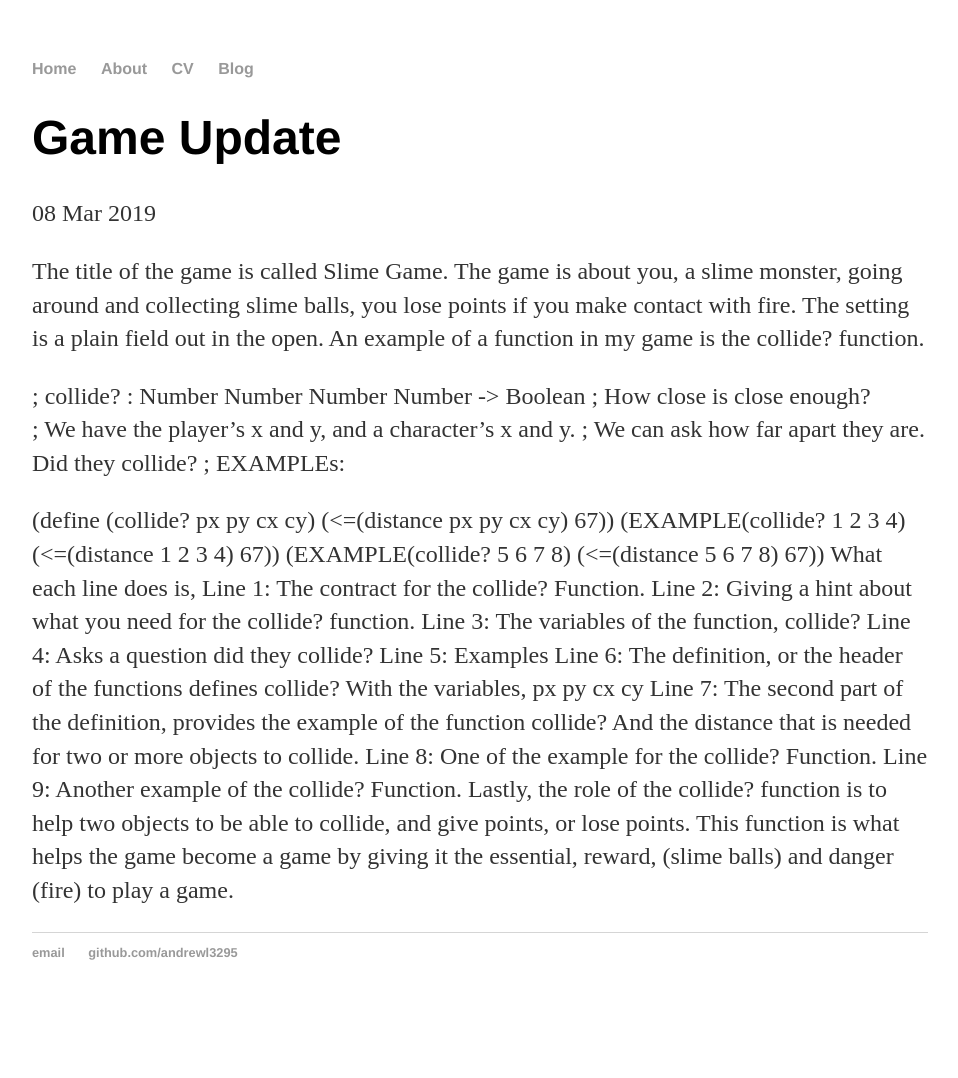
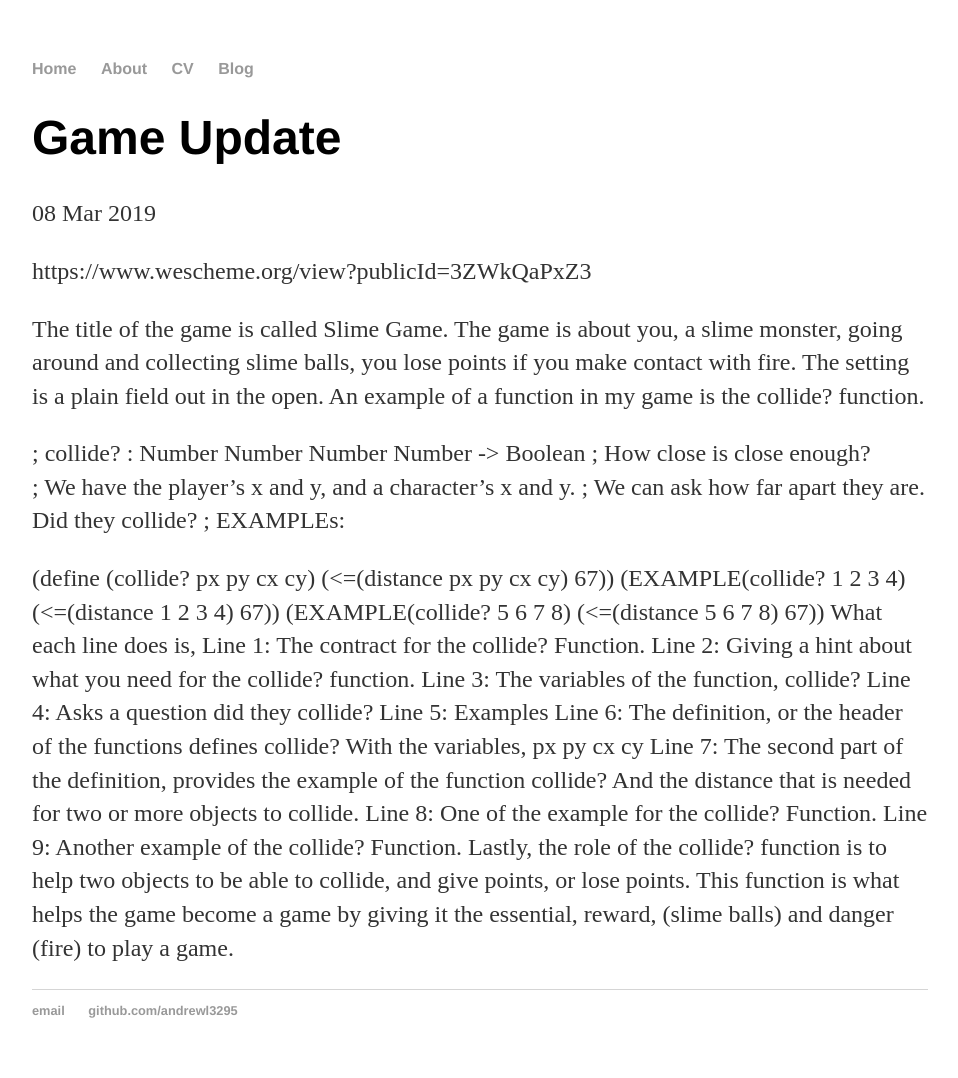
Before and after one commit to Andrewl3295/Andrewl3295.github.io, a Jekyll site: the page built from _posts/2019-3-08-Game-Update.md, in a window 1280 px wide. Shown: the whole page, without its empty margins (160-1118 px from the left). Built offline with Jekyll 4.4.1, drawn with Linux system fonts in a browser that asks for light colours; before the commit the page ends 1020 px from its top, so only the background shows below that; some of the changed lines change nothing that is shown.

Commit message:
Update 2019-3-08-Game-Update.md

```diff
--- a/_posts/2019-3-08-Game-Update.md
+++ b/_posts/2019-3-08-Game-Update.md
@@ -3,6 +3,7 @@ layout: post
 title: "Game Update"
 date: 2019-03-08
 ---
+https://www.wescheme.org/view?publicId=3ZWkQaPxZ3
 
 The title of the game is called Slime Game. The game is about you, a slime monster, going around and collecting slime balls, you lose points if you make contact with fire. The setting is a plain field out in the open. An example of a function in my game is the collide? function.
 
```
